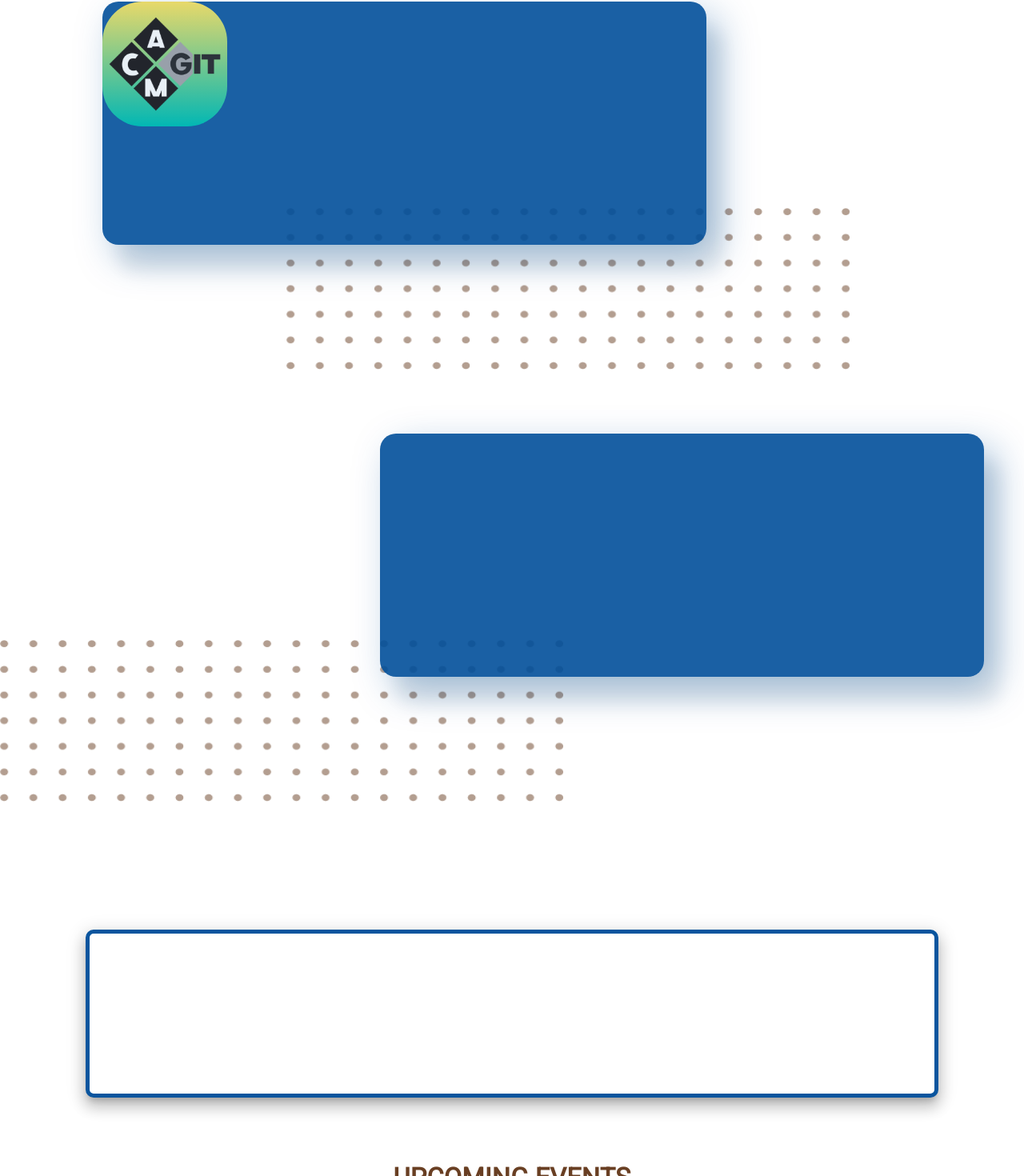
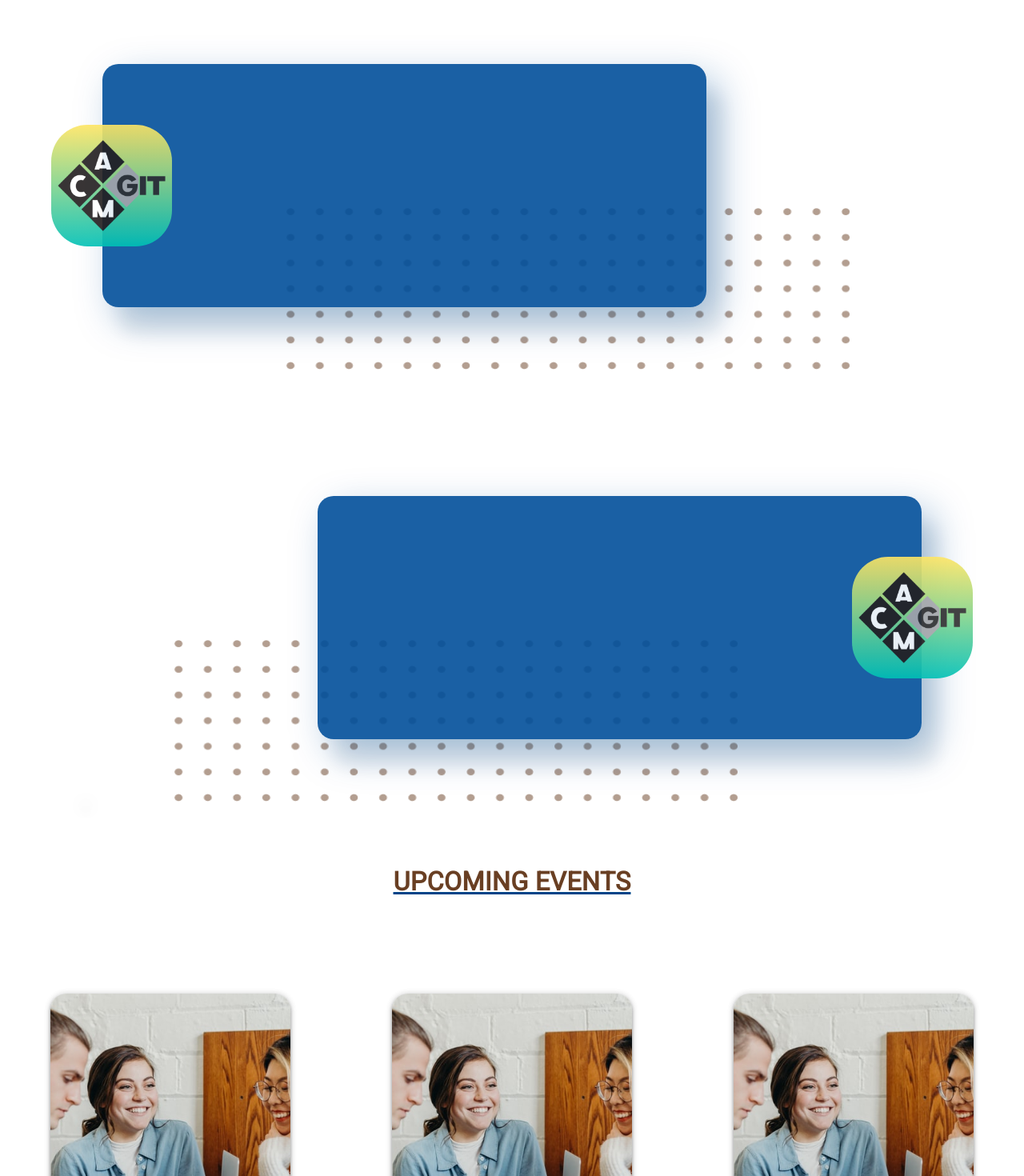
Before and after one commit to Satyam-code143/acm_git, a React (Create React App) app: page / in a window 1280 px wide. Shown: the part 878-2348 px from the top of the page at 80% size. Built offline with nearby package versions, Linux system fonts and the light colour scheme.

Commit message:
landing page done

```diff
--- a/src/Navigation/RootRouting.js
+++ b/src/Navigation/RootRouting.js
@@ -12,7 +12,7 @@ function RootRouting(props) {
     <Router basename="/acm_git/">
       {/* <Suspense fallback={<Loading />}> */}
       <Switch>
-        <Route path="/" component={LandingPage} />
+        <Route exact path="/" component={LandingPage} />
       </Switch>
       {/* </Suspense> */}
     </Router>
--- a/src/Pages/CommonComponents/UpcomingEvents.jsx
+++ b/src/Pages/CommonComponents/UpcomingEvents.jsx
@@ -20,10 +20,9 @@ function UpcomingEvents({ data }) {
       direction="column"
       justify="center"
       alignItems="center"
-      data-aos="fade-up"
       style={{ marginTop: 80 }}
     >
-      <Typography variant="h4" className={styles.upTitle}>
+      <Typography variant="h4" className={styles.upTitle} data-aos="fade-up">
         Upcoming Events
       </Typography>
       <Grid
@@ -31,7 +30,6 @@ function UpcomingEvents({ data }) {
         justify="center"
         style={{
           justifyContent: "space-around",
-          marginTop: "15vh",
         }}
       >
         {data.map(({ id, image, title, descripition }, index) => {
@@ -43,8 +41,17 @@ function UpcomingEvents({ data }) {
               ? (color = { background: "#003F7D" })
               : (color = { background: "#007A53" });
           }
+          const onClickStyle =
+            showFlag.flag && showFlag.id === id ? (color.height = 280) : null;
           return (
-            <Grid key={id} item>
+            <Grid
+              key={id}
+              item
+              style={{
+                marginTop: "15vh",
+              }}
+              data-aos="fade-up"
+            >
               <motion.div
                 initial={{ opacity: 0 }}
                 animate={{ opacity: 1 }}
@@ -68,11 +75,14 @@ function UpcomingEvents({ data }) {
                       component={motion.div}
                       whileHover={{ height: 300 }}
                       id={id}
-                      onHoverStart={(e, action) => {
+                      onHoverStart={() => {
                         setShowflag({ ...showFlag, id: id, flag: true });
                       }}
                       onHoverEnd={() => {
                         setShowflag({ ...showFlag, id: "", flag: false });
+                      }}
+                      onClick={() => {
+                        setShowflag({ ...showFlag, id: id, flag: true });
                       }}
                     >
                       <Typography
--- a/src/Pages/CommonComponents/commonStyles.js
+++ b/src/Pages/CommonComponents/commonStyles.js
@@ -14,6 +14,10 @@ export const useStyles = makeStyles((theme) => ({
     height: 400,
     borderTopLeftRadius: 20,
     borderTopRightRadius: 20,
+    [theme.breakpoints.down("xs")]: {
+      width: 250,
+      height: 350,
+    },
   },
   imgComponent: {
     width: "100%",
@@ -26,6 +30,9 @@ export const useStyles = makeStyles((theme) => ({
     justifyContent: "center",
     borderTopLeftRadius: 20,
     borderTopRightRadius: 20,
+    [theme.breakpoints.down("xs")]: {
+      height: 350,
+    },
   },
   innerButton: {
     width: "70%",
--- a/src/Pages/Landing/Carsousel.jsx
+++ b/src/Pages/Landing/Carsousel.jsx
@@ -16,6 +16,7 @@ function Carsousel() {
       showThumbs={false}
       showArrows={false}
       showIndicators={false}
+      transitionTime={2000}
     >
       <div className={styles.imgDivStyle}>
         <img alt="pic1" src={Students} className={styles.imgStyle} />
--- a/src/Pages/Landing/LandingPage.js
+++ b/src/Pages/Landing/LandingPage.js
@@ -39,7 +39,7 @@ function LandingPage() {
 
   return (
     <Grid container>
-      <Grid item container xs={0} sm={1} data-aos="fade-right">
+      <Grid item container xs={false} sm={1} data-aos="fade-right">
         <SideNav />
       </Grid>
       <Grid item container xs={12} sm={11} data-aos="fade-up">
@@ -51,13 +51,7 @@ function LandingPage() {
       <Grid container item xs={12} direction="row" data-aos="fade-up">
         <OverlayRight />
       </Grid>
-      <Grid
-        container
-        item
-        xs={12}
-        style={{ marginTop: 160 }}
-        data-aos="fade-up"
-      >
+      <Grid container item xs={12} data-aos="fade-up">
         <Grid container item xs={1}></Grid>
         <Grid container item xs={10}>
           <Paper elevation={12} className={styles.paperInfo}></Paper>
@@ -73,7 +67,7 @@ function LandingPage() {
         justify="center"
         alignItems="center"
         style={{
-          marginTop: 160,
+          marginTop: 80,
           background: "#003F7D",
           marginBottom: 160,
           paddingTop: 40,
--- a/src/Pages/Landing/OaverlayLeft.jsx
+++ b/src/Pages/Landing/OaverlayLeft.jsx
@@ -9,7 +9,7 @@ function OaverlayLeft() {
 
   return (
     <div className={styles.infoPaperContainer}>
-      <div className={styles.infoPaper}>
+      <div className={styles.infoPaper1}>
         <div className={styles.imgContainer}>
           <img src={BlackLogo} className={styles.logoStyle} />
         </div>
--- a/src/Pages/Landing/OverlayRight.jsx
+++ b/src/Pages/Landing/OverlayRight.jsx
@@ -8,9 +8,14 @@ function OverlayRight() {
   const styles = useStyles();
   return (
     <div className={styles.infoPaperContainer}>
-      <div className={styles.infoPaper2}></div>
+      <div className={styles.infoPaper2}>
+        <div className={styles.infoContainer}></div>
+        <div className={styles.imgContainer2}>
+          <img src={BlackLogo} className={styles.logoStyle} />
+        </div>
+      </div>
       <div className={styles.dotGrid2}>
-        <img src={DottedGrid} alt="Dot Grid" className={styles.gridStyle} />
+        <img src={DottedGrid} alt="Dot Grid" className={styles.gridStyle2} />
       </div>
     </div>
   );
--- a/src/Pages/Landing/landingStyles.js
+++ b/src/Pages/Landing/landingStyles.js
@@ -1,4 +1,37 @@
 import { makeStyles } from "@material-ui/core";
+
+const dotGrid = {
+  width: "100%",
+  height: 202,
+  display: "flex",
+  alignSelf: "flex-end",
+  position: "relative",
+  zIndex: -1,
+};
+
+const infoPaper = {
+  width: "59%",
+  height: 304,
+  borderRadius: 20,
+  background: "rgba(2, 79, 155, 0.9)",
+  boxShadow:
+    "20px 34px 20px rgba(4, 37, 68, 0.07), 15px 17px 48px rgba(2, 79, 155, 0.35)",
+  position: "absolute",
+  display: "flex",
+  alignItems: "center",
+  justifyContent: "center",
+};
+
+const imageContainer = {
+  background: "linear-gradient(#FFE664,#00C1B6)",
+  opacity: 0.9,
+  width: "20%",
+  borderRadius: "30%",
+  display: "flex",
+  alignItems: "center",
+  justifyContent: "center",
+  position: "absolute",
+};
 
 export const useStyles = makeStyles((theme) => ({
   imgDivStyle: {
@@ -10,18 +43,14 @@ export const useStyles = makeStyles((theme) => ({
   imgStyle: {
     width: "100%",
     height: "100vh",
+    [theme.breakpoints.down("xs")]: {
+      height: "50vh",
+    },
   },
   infoContainer: {
     padding: "10px 0px 40px 10px",
   },
 
-  dotGrid: {
-    position: "absolute",
-    zIndex: -1,
-    bottom: "-81%",
-    left: "40%",
-    height: "40%",
-  },
   infoTitle: {
     color: "#fff",
     fontWeight: "bold",
@@ -32,137 +61,99 @@ export const useStyles = makeStyles((theme) => ({
     padding: "10px 0px 10px 0px",
     fontFamily: "Roboto",
   },
-  imgContainerRight: {
-    background: "linear-gradient(#FFE664,#00C1B6)",
-    opacity: 0.9,
-    width: 156,
-    height: 156,
-    position: "absolute",
-    borderRadius: 50,
-    display: "flex",
-    alignItems: "center",
-    justifyContent: "center",
-    right: "9%",
-    [theme.breakpoints.between("xs", "sm")]: {
-      width: 126,
-      height: 126,
-      borderRadius: 30,
-    },
-  },
-  dotGridRight: {
-    position: "absolute",
-    zIndex: -1,
-    bottom: "-131%",
-    left: "15%",
-  },
-  paperInfo: {
-    width: "100%",
-    height: 200,
-    border: "5px solid #0A559E",
-    borderRadius: 10,
-  },
   listStyle: {
     color: "#fff",
     paddingTop: 20,
     paddingBottom: 20,
   },
   memTitle: {
-    // textDecoration: "underline",
     color: "#fff",
     textAlign: "center",
     fontWeight: "bold",
-    // textDecorationColor: "#FFB800",
     borderBottom: "2px solid #FFB800",
     paddingBottom: 5,
   },
 
-  // New styles
+  // OverlayLeft Styles
 
+  infoPaper1: {
+    ...infoPaper,
+    left: "10%",
+    [theme.breakpoints.down("xs")]: {
+      width: "85%",
+      height: 150,
+    },
+  },
+  imgContainer: {
+    ...imageContainer,
+    left: "-8.5%",
+  },
+  logoStyle: {
+    width: "100%",
+  },
+  dotGrid: {
+    ...dotGrid,
+    justifyContent: "flex-end",
+    [theme.breakpoints.down("xs")]: {
+      height: 110,
+    },
+  },
+  gridStyle: {
+    width: "55%",
+    height: "100%",
+    right: "17%",
+    position: "relative",
+    [theme.breakpoints.down("xs")]: {
+      height: "70%",
+      width: "70%",
+      right: 10,
+    },
+  },
+
+  //
   infoPaperContainer: {
     width: "100%",
     height: 460,
     display: "flex",
-    // justifyContent: "center",
-    // alignItems: "center",
+    justifyContent: "center",
+    alignItems: "center",
     marginTop: 80,
+    [theme.breakpoints.down("xs")]: {
+      height: 280,
+      marginTop: 20,
+    },
   },
-  infoPaper: {
-    width: "59%",
-    height: 304,
-    borderRadius: 20,
-    left: "10%",
-    background: "rgba(2, 79, 155, 0.9)",
-    boxShadow:
-      "20px 34px 20px rgba(4, 37, 68, 0.07), 15px 17px 48px rgba(2, 79, 155, 0.35)",
-    position: "absolute",
+  //
+
+  //Overlay Right
+  infoPaper2: {
+    ...infoPaper,
+    right: "10%",
+    [theme.breakpoints.down("xs")]: {
+      width: "85%",
+      height: 150,
+    },
+  },
+  dotGrid2: {
+    ...dotGrid,
+    justifyContent: "flex-start",
     [theme.breakpoints.down("xs")]: {
       height: 110,
     },
   },
-  dotGrid: {
-    width: "100%",
-    height: 202,
-    display: "flex",
-    justifyContent: "flex-end",
-    alignSelf: "flex-end",
-    right: "17%",
+  imgContainer2: {
+    ...imageContainer,
+    right: "-8.5%",
+  },
+  gridStyle2: {
+    width: "55%",
+    height: "100%",
+    left: "17%",
     position: "relative",
-    zIndex: -1,
     [theme.breakpoints.down("xs")]: {
-      height: 110,
+      height: "70%",
+      width: "70%",
+      left: 10,
     },
   },
-  imgContainer: {
-    background: "linear-gradient(#FFE664,#00C1B6)",
-    opacity: 0.9,
-    width: 156,
-    height: 156,
-    borderRadius: 50,
-    display: "flex",
-    alignItems: "center",
-    justifyContent: "center",
-    [theme.breakpoints.between("xs", "sm")]: {
-      width: 126,
-      height: 126,
-      borderRadius: 30,
-    },
-  },
-  logoStyle: {
-    width: "100%",
-  },
-  gridStyle: {
-    width: "55%",
-    height: "100%",
-  },
-
-  //
-
-  //
-
-  //
-  infoPaperContainer2: {
-    width: "80%",
-    height: 392,
-    display: "flex",
-    marginTop: 80,
-    padding: 50,
-    alignSelf: "flex-end",
-  },
-  infoPaper2: {
-    width: "59%",
-    height: 304,
-    borderRadius: 20,
-    background: "rgba(2, 79, 155, 0.9)",
-    boxShadow:
-      "20px 34px 20px rgba(4, 37, 68, 0.07), 15px 17px 48px rgba(2, 79, 155, 0.35)",
-    position: "absolute",
-    right: 50,
-  },
-  dotGrid2: {
-    width: "100%",
-    height: 202,
-    display: "flex",
-    justifyContent: "flex-start",
-    alignSelf: "flex-end",
-  },
 }));
```
